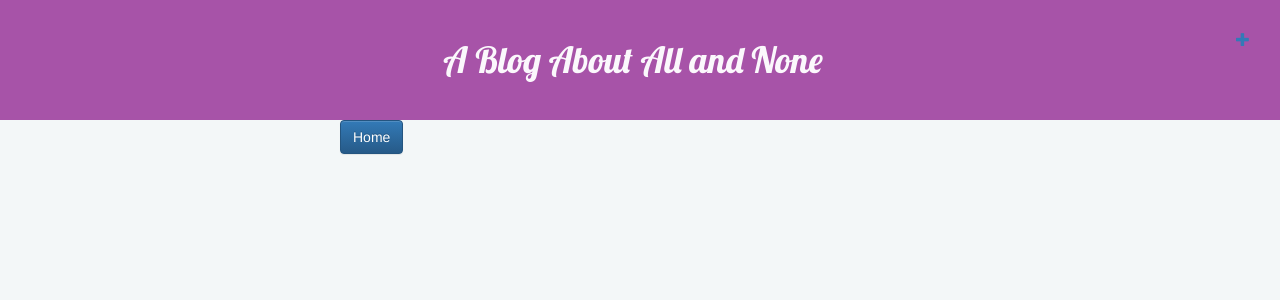
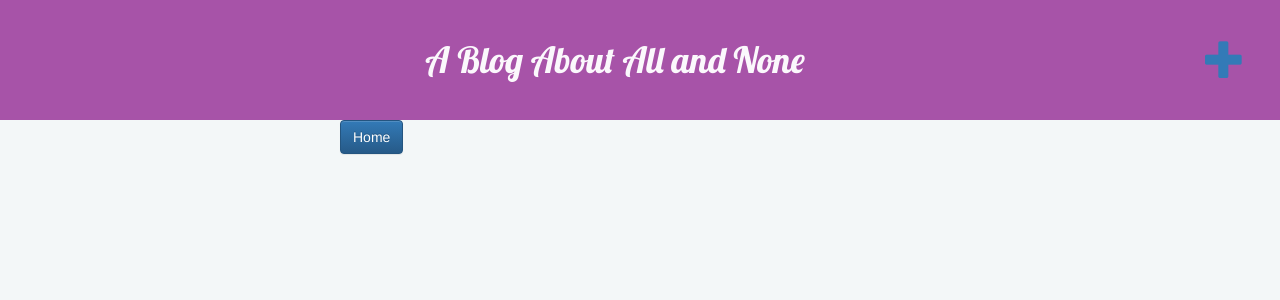
Before and after one commit to CEOlaniyi/my-first-blog, a Django app: template blog/templates/blog/base.html in a window 1280 px wide. Shown: the top 300 px of the page. Run offline with Django 3.2, Linux system fonts and the light colour scheme; the template is opened without the code that fills it, so the values that code supplies are empty; the visitor is signed in with stand-in values (Sample User, id 1); parts of the project's set-up code (start-up, migrations or seed data) failed here and were passed over; some libraries are stand-ins or nearby versions.

Commit message:
Edited CSS

```diff
--- a/blog/static/css/blog.css
+++ b/blog/static/css/blog.css
@@ -73,6 +73,7 @@ body {
     text-align: center;
     padding: 30px;
 }
+
 .my-main-header h1 a {
     color: rgb(251, 248, 252);
     text-align: center;
@@ -82,6 +83,7 @@ body {
 .my-main-header h1 a:hover{
     text-decoration: none;
 }
+
 .my-main-body {
     width: 600px;
     margin: auto;
@@ -105,6 +107,9 @@ body {
 
 .top-menu {
     float: right;
+    position: relative;
+    font-size: 40px;
+    padding: 5px;
 }
 
 h1,	h2,	h3,	h4	{
```
